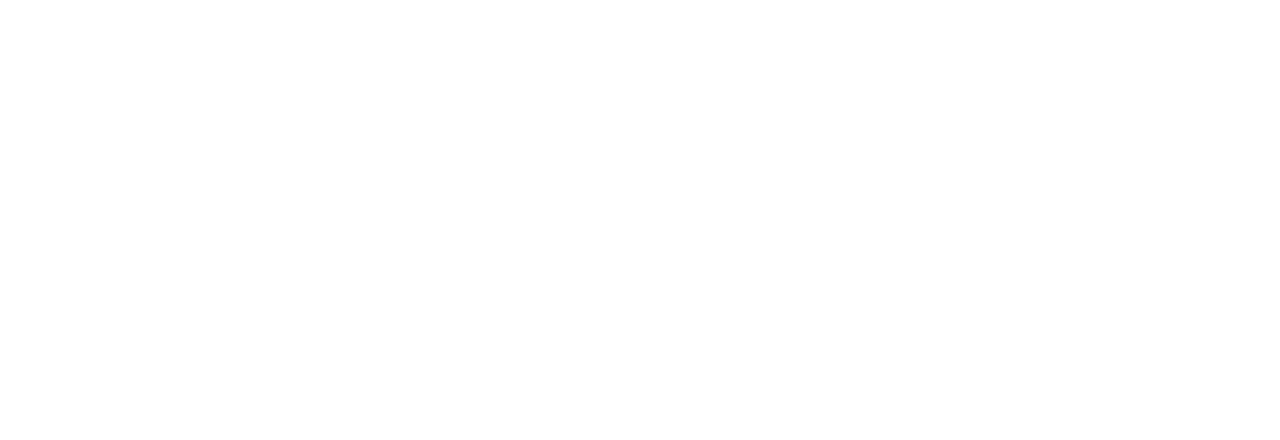
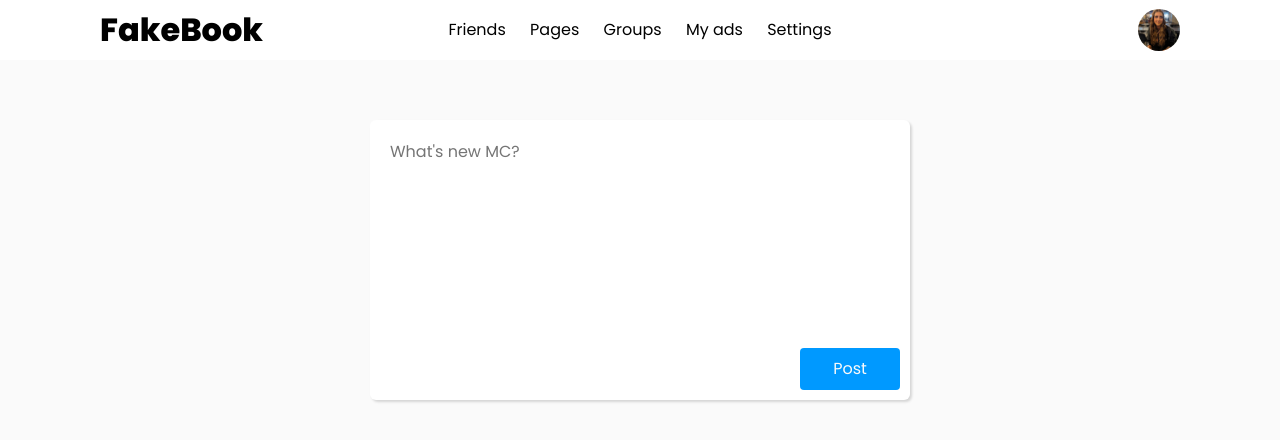
Before and after one commit to mcguenette/fakebook, a website: page index.html in a window 1280 px wide. Drawn offline with Linux system fonts and the light colour scheme.

Commit message:
styling and html edits

```diff
--- /dev/null
+++ b/assets/style/reset.css
@@ -0,0 +1,75 @@
+*, *::before, *::after {
+    box-sizing: border-box;
+  }
+
+  * {
+    margin: 0;
+    padding: 0;
+    vertical-align: baseline;
+  }
+
+  html {
+    font-size: 62.5%;
+    scroll-behavior: smooth;
+    -webkit-text-size-adjust: none;
+       -moz-text-size-adjust: none;
+            text-size-adjust: none;
+  }
+
+  body {
+    min-height: 100dvh;
+    /* font-family: -apple-system, BlinkMacSystemFont, "Segoe UI", "Noto Sans", Helvetica, Arial, sans-serif, "Apple Color Emoji", "Segoe UI Emoji"; */
+    font-size: 1.6rem;
+    line-height: 1.5;
+    text-rendering: optimizeSpeed;
+    -webkit-font-smoothing: antialiased;
+     -moz-osx-font-smoothing: grayscale;
+  }
+
+  h1, h2, h3, h4 {
+    text-wrap: balance;
+  }
+
+  p, h1, h2, h3, h4 {
+    overflow-wrap: break-word;
+  }
+
+  ul[role=list], ol[role=list], li  {
+    list-style: none;
+  }
+
+  a, i, figure, img, button,
+  input[type=button], input[type=submit] {
+    -webkit-user-select: none;
+       -moz-user-select: none;
+            user-select: none;
+  }
+
+  img, picture, video, canvas, svg {
+    display: block;
+    max-width: 100%;
+  }
+
+  input, textarea, button, select {
+    font: inherit;
+    border-style: none;
+    outline-style: none;
+  }
+
+  input[type=button], input[type=submit],
+  input[type=reset], button, a {
+    cursor: pointer;
+  }
+
+  @media (prefers-reduced-motion: reduce) {
+    html:focus-within {
+      scroll-behavior: auto;
+    }
+
+    *, *::before, *::after {
+      animation-duration: 0.01ms !important;
+      animation-iteration-count: 1 !important;
+      transition-duration: 0.01ms !important;
+      scroll-behavior: auto !important;
+    }
+  }
--- a/assets/style/style.css
+++ b/assets/style/style.css
@@ -0,0 +1,124 @@
+@charset "utf-8";
+@import url(./reset.css);
+
+:root {
+    --primary-dark: #202124;
+    --secondary-dark-color: #ffffff0d;
+    --light-color: #fafafa;
+    --primary-blue: #09f;
+    --secondary-blue: rgb(0, 119, 198);
+    --primary-green: #9f0;
+    --primary-red: rgb(255, 0, 93);
+    --primary-orange: #f90;
+    --primary-purple: #90f;
+}
+
+body {
+    min-height: 100%;
+    font-family: 'Poppins', sans-serif;
+    background-color: var(--light-color);
+}
+
+main {
+    min-height: 100dvh;
+}
+
+.container {
+    width: min(100% - 30px, 1080px);
+    margin-inline: auto;
+}
+
+section {
+    margin-top: 60px;
+}
+
+.account-nav {
+
+}
+
+/* Header */
+
+header {
+    background-color: #fff;
+}
+
+.header-wrapper {
+    display: flex;
+    justify-content: space-between;
+    align-content: center;
+    flex-wrap: wrap;
+    align-items: center;
+    height: 60px;
+}
+
+#account-nav img {
+    width: 50px;
+    border-radius: 50%;
+    width: 42px;
+}
+
+li {
+    display: inline-block;
+}
+
+li + li {
+    margin-left: 20px;
+}
+
+.left-header, .right-header {
+    width: 175px;
+    display: flex;
+}
+
+.left-header {
+    justify-content: flex-start;
+}
+
+.right-header {
+    justify-content: flex-end;
+}
+
+/* Post message */
+
+textarea {
+    width: 50%;
+    padding: 20px;
+    display: flex;
+    justify-content: center;
+    align-items: center;
+    margin-inline: auto;
+    resize: none;
+    box-shadow: rgba(0, 0, 0, 0.15) 1.95px 1.95px 2.6px;
+    border-radius: 6px;
+}
+
+.textarea-wrapper {
+    position: relative;
+}
+
+.textarea-wrapper .primary-button {
+    position: absolute;
+    bottom: 0;
+    right: 25%;
+}
+
+.primary-button {
+    background-color: var(--primary-blue);
+    color: var(--light-color);
+    width: 100px;
+    transition: all 0.5s ease;
+}
+
+.primary-button:hover {
+    background-color: var(--secondary-blue);
+}
+
+input {
+    background-color: var(--secondary-dark-color);
+    color: var(--light-color);
+    padding: 7px 15px;
+    border-radius: 4px;
+    margin-right: 10px;
+    margin-bottom: 10px;
+    height: 42px;
+}
--- a/index.html
+++ b/index.html
@@ -11,17 +11,50 @@
     <link rel="shortcut icon"
     href="https://res.cloudinary.com/dzdgpwtox/image/upload/v1656263678/designer-tool-uploads/bucket_9200/1656263676160.png"
     type="image/x-icon">
-    <link rel="stylesheet" href="./assets/style/style.css">
     <link rel="preconnect" href="https://fonts.googleapis.com">
     <link rel="preconnect" href="https://fonts.gstatic.com" crossorigin>
     <link href="https://fonts.googleapis.com/css2?family=Exo:wght@500;600&family=Poppins:wght@400;800&display=swap" rel="stylesheet">
+    <script src="https://kit.fontawesome.com/20608a4ccb.js" crossorigin="anonymous"></script>
+    <link rel="stylesheet" href="./assets/style/style.css">
     <script src="./assets/script/index.js" type="module"></script>
-    <script src="https://kit.fontawesome.com/20608a4ccb.js" crossorigin="anonymous"></script>
     <title>FakeBook</title>
 </head>
+    <header>
+        <div class="container">
+            <div class="header-wrapper">
+                <div class="left-header">
+                    <h1>FakeBook</h1>
+                </div>
+                <div class="center">
+                    <nav>
+                        <ul>
+                            <li>Friends</li>
+                            <li>Pages</li>
+                            <li>Groups</li>
+                            <li>My ads</li>
+                            <li>Settings</li>
+                        </ul>
+                    </nav>
+                </div>
+                <div class="right-header">
+                    <div id="account-nav"><img src="./assets/img/1694563354659.jpg" alt="">
+                    </div>
+                </div>
+            </div>
+        </div>
+    </header>
     <main>
         <div class="container">
-
+            <section>
+                <div class="post-wrapper">
+                    <div class="textarea-wrapper">
+                        <form action="post">
+                            <textarea name="" id="" cols="30" rows="10" placeholder="What's new MC?"></textarea>
+                            <input type="button" value="Post" class="primary-button">
+                        </form>
+                    </div>
+                </div>
+            </section>
         </div>
     </main>
 </body>
```
Also changed, not shown: assets/img/1694563354659.jpg (added).
